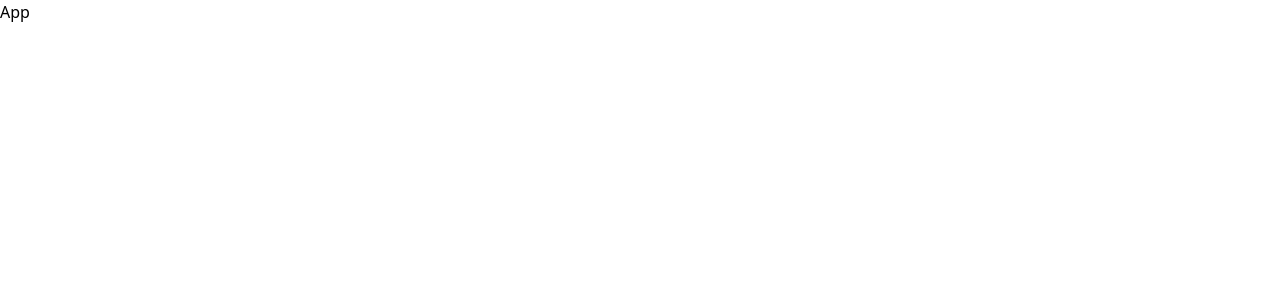
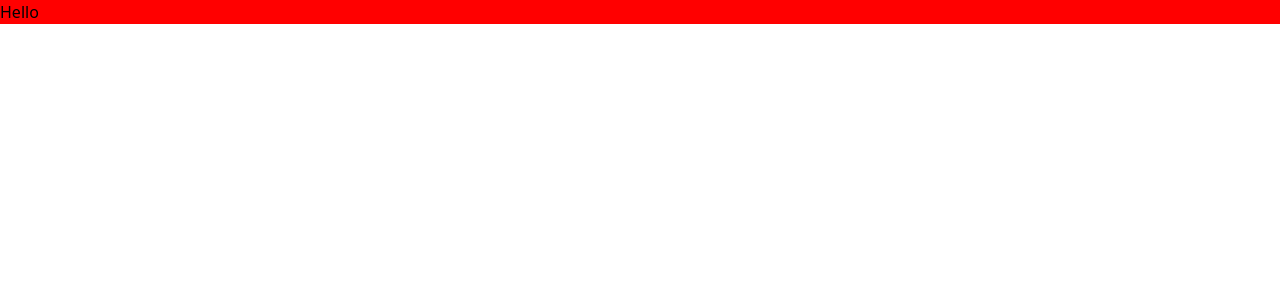
Before and after one commit to Pari00722/miso-web-main, a React (Vite) app: page / in a window 1280 px wide. Shown: the top 300 px of the page. Built offline with nearby package versions, Linux system fonts and the light colour scheme.

Commit message:
basic folder structure

```diff
--- a/src/App.tsx
+++ b/src/App.tsx
@@ -1,9 +1,10 @@
 import React from "react";
+import Home from './components/Home.jsx';
 
 const App = () => {
   return (
     <>
-      App
+      <Home />
     </>
   )
 }
--- /dev/null
+++ b/src/components/Home.jsx
@@ -0,0 +1,12 @@
+import React from 'react';
+import '../styles/Home.css';
+
+const Home = () => {
+    return (
+        <>
+            <p className='demo'>Hello</p>
+        </>
+    )
+}
+
+export default Home;
--- /dev/null
+++ b/src/styles/Home.css
@@ -0,0 +1,3 @@
+.demo {
+    background-color: red;
+}
```
